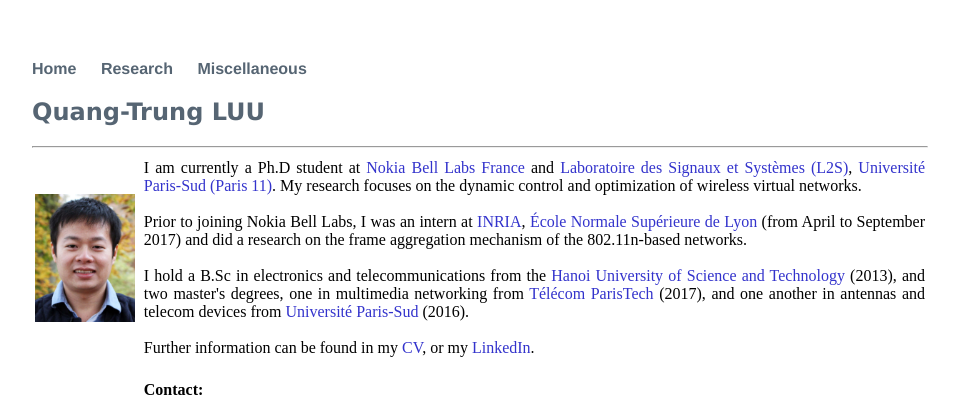
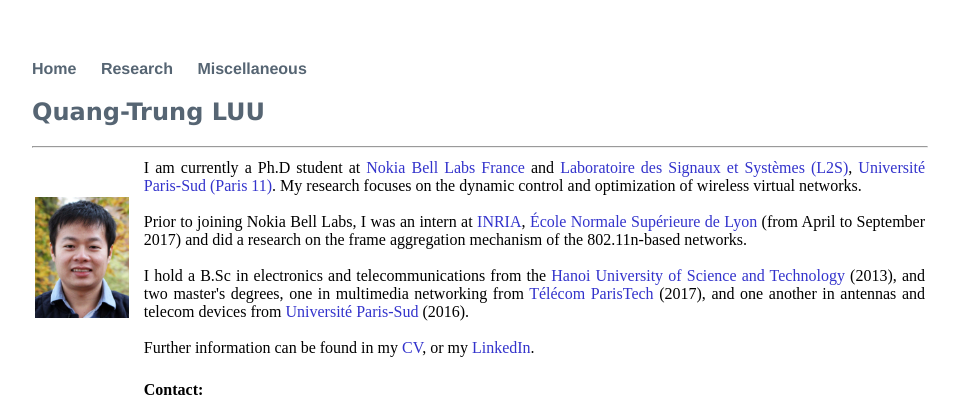
Before and after one commit to luuquangtrung/luuquangtrung.github.io_v1, a Jekyll site: the page built from index.html, in a window 1280 px wide. Shown: the top 411 px of the page, without its empty margins (160-1119 px from the left). Built offline with Jekyll 4.4.1, drawn with Linux system fonts in a browser that asks for light colours.

Commit message:
Update index.html

```diff
--- a/index.html
+++ b/index.html
@@ -14,7 +14,7 @@ title: Quang-Trung Luu
 <table width = "100%"; align = left">
    <tr >
         <td width="12%" align = "justify">
-        	<img style="display:block;" width = "95%" src = "/asset/profile/cv3_small.jpg">
+        	<img style="display:block;" width = "90%" src = "/asset/profile/cv3_small.jpg">
         </td>
         <td width="88%" align = "justify">
 	        I am currently a Ph.D student at <a href="https://www.bell-labs.com/" target="_blank" rel="nofollow" style="color: #3333cc">Nokia Bell Labs France</a> and
```
